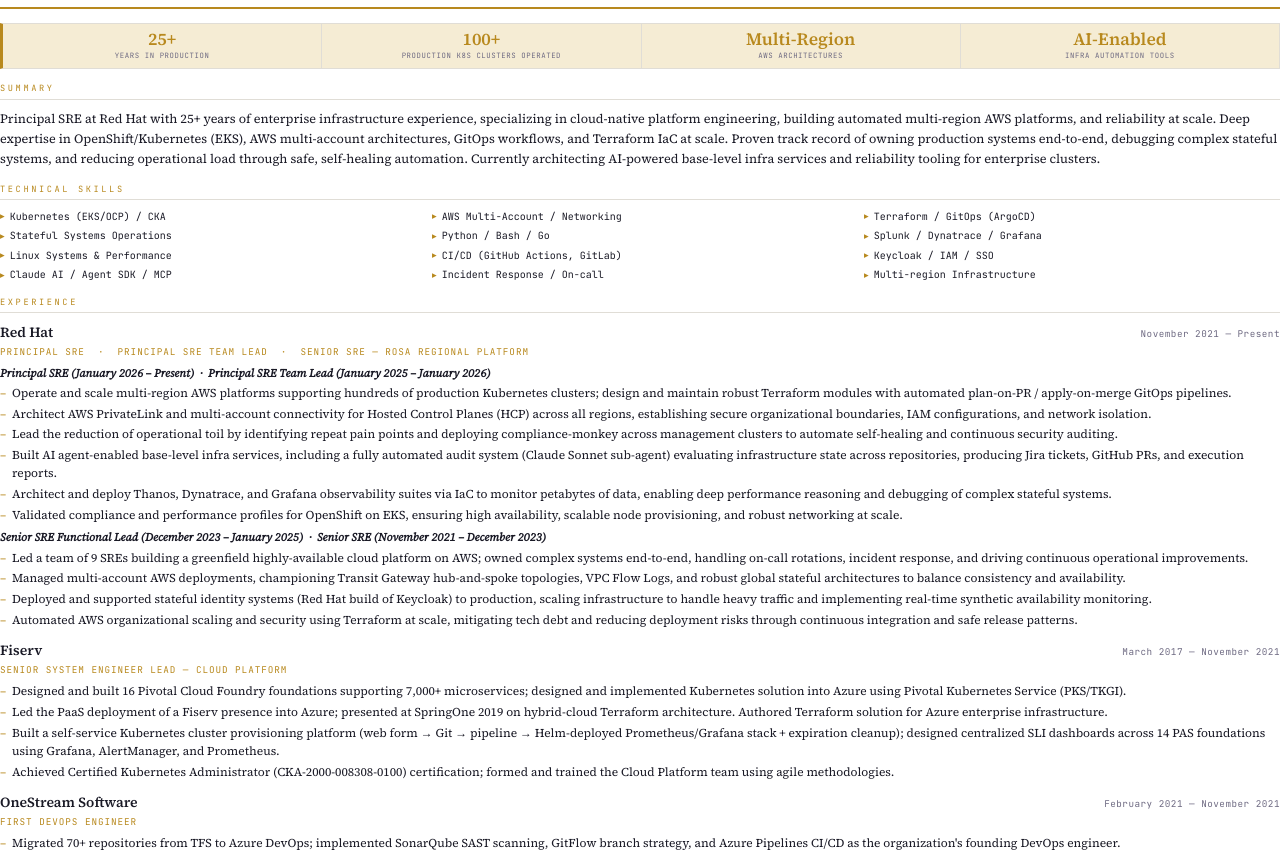
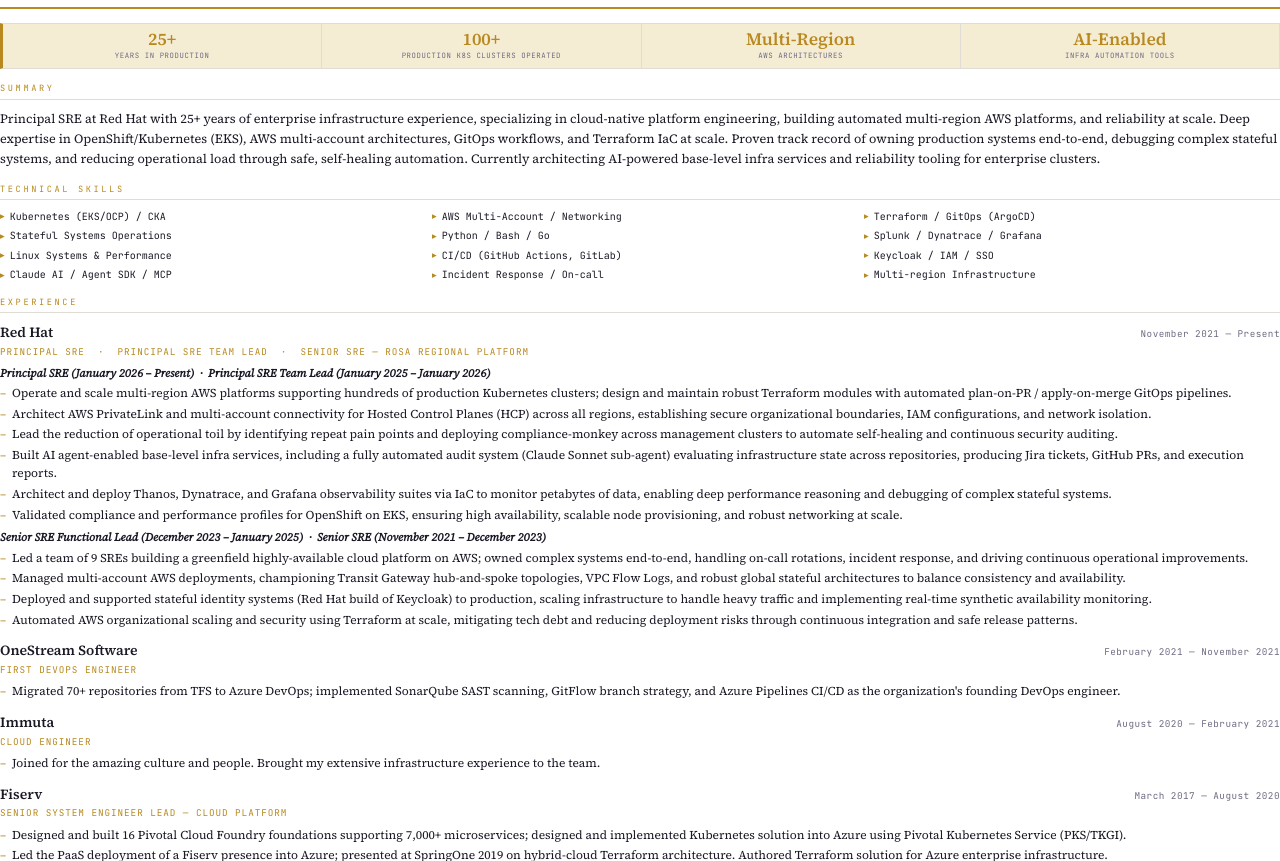
Before and after one commit to theautoroboto/theautoroboto.github.io, a plain HTML site: page resume_posthog.html in a window 1280 px wide. Shown: the part 80-941 px from the top of the page. Drawn offline with Linux system fonts and the light colour scheme.

Commit message:
Update resume.html to fix chronological order and add Immuta experience.

```diff
--- a/resume_posthog.html
+++ b/resume_posthog.html
@@ -352,11 +352,35 @@
     </div>
   </div>
 
+  <!-- OneStream -->
+  <div class="job">
+    <div class="job-header">
+      <span class="job-company">OneStream Software</span>
+      <span class="job-dates">February 2021 — November 2021</span>
+    </div>
+    <div class="job-title">First DevOps Engineer</div>
+    <ul class="bullets">
+      <li>Migrated 70+ repositories from TFS to Azure DevOps; implemented SonarQube SAST scanning, GitFlow branch strategy, and Azure Pipelines CI/CD as the organization's founding DevOps engineer.</li>
+    </ul>
+  </div>
+
+  <!-- Immuta -->
+  <div class="job">
+    <div class="job-header">
+      <span class="job-company">Immuta</span>
+      <span class="job-dates">August 2020 — February 2021</span>
+    </div>
+    <div class="job-title">Cloud Engineer</div>
+    <ul class="bullets">
+      <li>Joined for the amazing culture and people. Brought my extensive infrastructure experience to the team.</li>
+    </ul>
+  </div>
+
   <!-- Fiserv -->
   <div class="job">
     <div class="job-header">
       <span class="job-company">Fiserv</span>
-      <span class="job-dates">March 2017 — November 2021</span>
+      <span class="job-dates">March 2017 — August 2020</span>
     </div>
     <div class="job-title">Senior System Engineer Lead — Cloud Platform</div>
     <ul class="bullets">
@@ -368,16 +392,6 @@
   </div>
 
   <!-- Earlier -->
-  <div class="job">
-    <div class="job-header">
-      <span class="job-company">OneStream Software</span>
-      <span class="job-dates">February 2021 — November 2021</span>
-    </div>
-    <div class="job-title">First DevOps Engineer</div>
-    <ul class="bullets">
-      <li>Migrated 70+ repositories from TFS to Azure DevOps; implemented SonarQube SAST scanning, GitFlow branch strategy, and Azure Pipelines CI/CD as the organization's founding DevOps engineer.</li>
-    </ul>
-  </div>
 
   <div class="job">
     <div class="job-header">
```
Also changed, not shown: resume.html (+25 -11 lines).
